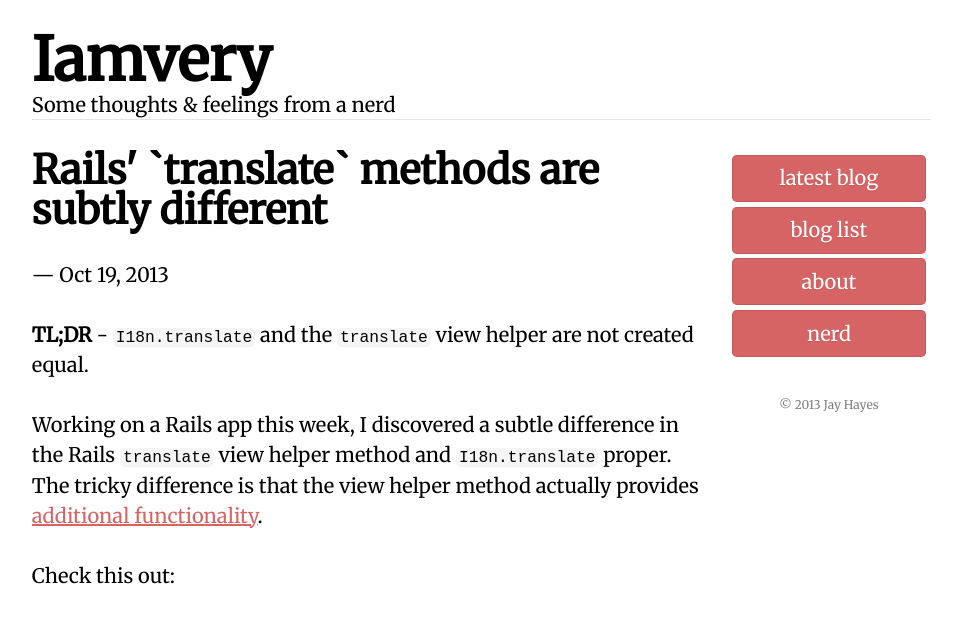
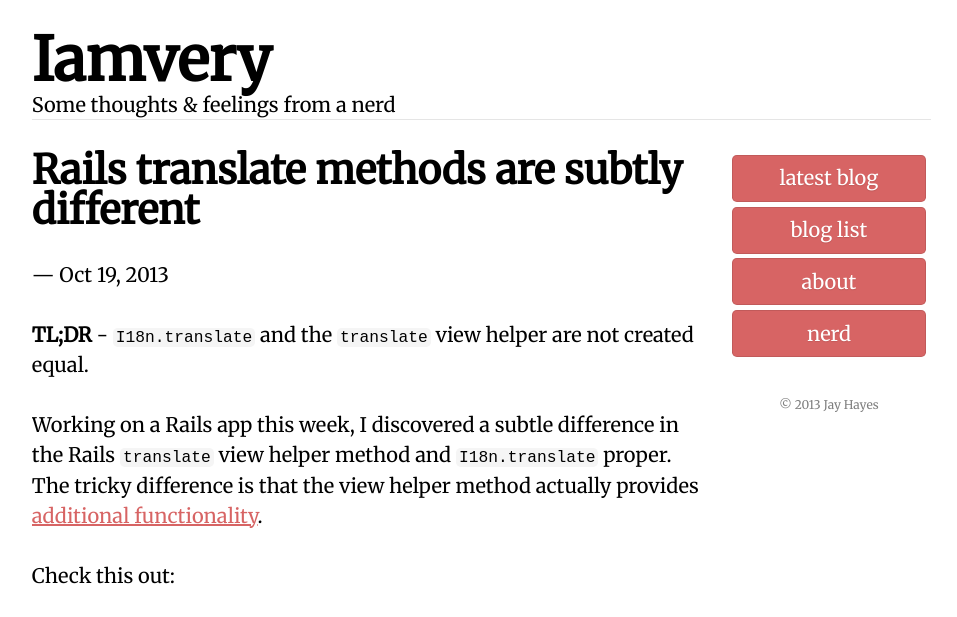
Before and after one commit to iamvery/iamvery.github.com, a Jekyll site: the page built from _posts/2013-10-19-rails-translation-methods-subtly-different.markdown, in a window 1280 px wide, cut to the strip 0-617 px from the top of the page. Shown: the whole strip, without its empty margins (159-1116 px from the left). Built offline with Jekyll 4.4.1, drawn with Linux system fonts in a browser that asks for light colours.

Commit message:
Change rails translate blog's title

```diff
--- a/_posts/2013-10-19-rails-translation-methods-subtly-different.markdown
+++ b/_posts/2013-10-19-rails-translation-methods-subtly-different.markdown
@@ -1,6 +1,6 @@
 ---
 layout: post
-title: Rails' `translate` methods are subtly different
+title: Rails translate methods are subtly different
 ---
 
 **TL;DR** - `I18n.translate` and the `translate` view helper are not created equal.
```
